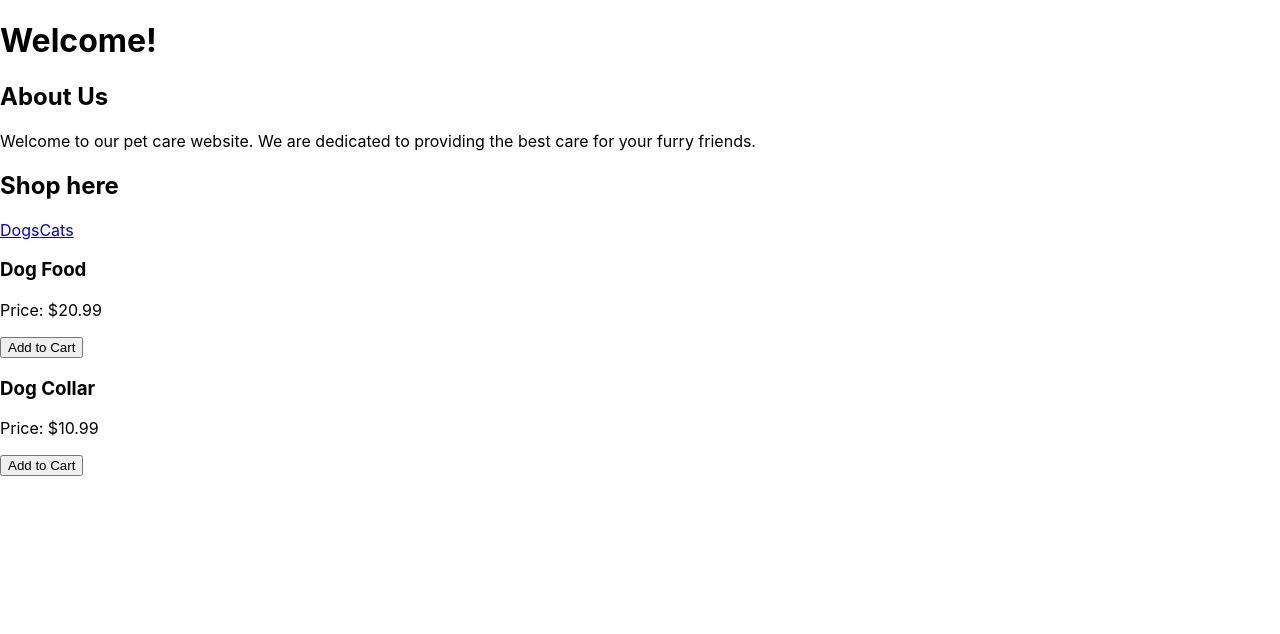
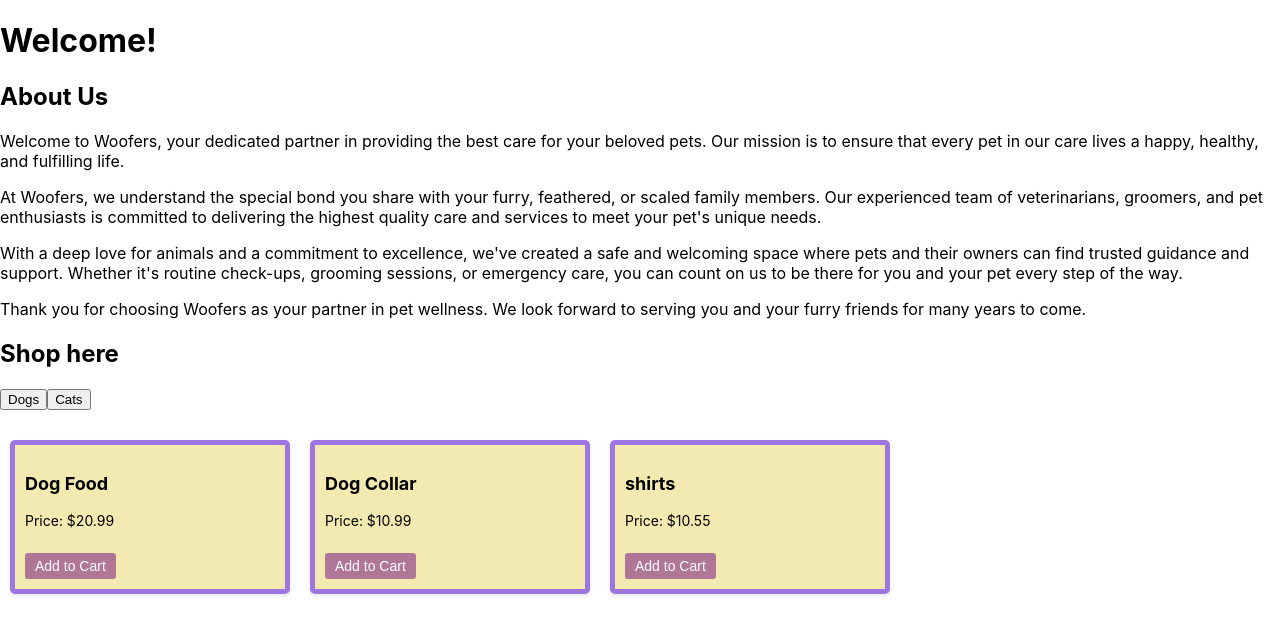
Before and after one commit to Joeyy-K/Woofers-frontend, a React (Create React App) app in the folder client/: page /shop in a window 1280 px wide. Shown: the top 634 px of the page. Built offline with nearby package versions, Linux system fonts and the light colour scheme.

Commit message:
Modified these files

```diff
--- a/client/src/components/App.js
+++ b/client/src/components/App.js
@@ -2,6 +2,8 @@
 import React from 'react';
 import About from '../components/about'
 import Shop from '../components/shop';   // Updated relative path
+import './shop.css';
+import './about.css';
 
 function App() {
   return (
--- /dev/null
+++ b/client/src/components/about.css
@@ -0,0 +1,31 @@
+/* About.css */
+
+/* Style the overall container */
+.about-container {
+    background-color: #8cb52e;
+    padding: 20px;
+    text-align: center;
+  }
+
+  /* Style the heading */
+  .about-heading {
+    font-size: 28px;
+    margin-bottom: 20px;
+    color: #333;
+  }
+
+  /* Style the paragraph text */
+  .about-paragraph {
+    font-size: 20px;
+    line-height: 1.5;
+    color: #a92b2b;
+  }
+
+  /* Style the image */
+  .about-image {
+    max-width: 100%;
+    height: auto;
+    margin-top: 20px;
+    border-radius: 5px;
+    box-shadow: 0 2px 4px rgba(0, 0, 0, 0.1);
+  }
--- a/client/src/components/about.js
+++ b/client/src/components/about.js
@@ -6,7 +6,10 @@ function About() {
   return (
     <div>
       <h2>About Us</h2>
-      <p>Welcome to our pet care website. We are dedicated to providing the best care for your furry friends.</p>
+      <p>Welcome to Woofers, your dedicated partner in providing the best care for your beloved pets. Our mission is to ensure that every pet in our care lives a happy, healthy, and fulfilling life.</p>
+    <p>At Woofers, we understand the special bond you share with your furry, feathered, or scaled family members. Our experienced team of veterinarians, groomers, and pet enthusiasts is committed to delivering the highest quality care and services to meet your pet's unique needs.</p>
+    <p>With a deep love for animals and a commitment to excellence, we've created a safe and welcoming space where pets and their owners can find trusted guidance and support. Whether it's routine check-ups, grooming sessions, or emergency care, you can count on us to be there for you and your pet every step of the way.</p>
+    <p>Thank you for choosing Woofers as your partner in pet wellness. We look forward to serving you and your furry friends for many years to come.</p>
     </div>
   );
 }
--- /dev/null
+++ b/client/src/components/shop.css
@@ -0,0 +1,66 @@
+/* Shop.css */
+
+/* Style the shop page container */
+
+.shop-background {
+   background-color: #a87575;
+}
+.shop-container {
+    text-align: center;
+    padding: 20px;
+  }
+
+  /* Style the heading */
+  .shop-heading {
+    font-size: 24px;
+    margin-bottom: 20px;
+  }
+
+  /* Style the navigation links */
+  nav {
+    margin-bottom: 20px;
+  }
+
+  nav a {
+    text-decoration: none;
+    color: #a87575;
+    font-weight: bold;
+    margin: 0 10px;
+  }
+
+  /* Style the product cards */
+  .product-card {
+    border: 5px solid #9f76e1;
+    padding: 10px;
+    margin: 10px;
+    border-radius: 5px;
+    background-color: #f2eab0;
+    box-shadow: 0 2px 4px rgba(0, 0, 0, 0.1);
+    display: inline-block;
+    width: 250px;
+    font-style: sans-serif;
+  }
+
+  .product-card h3 {
+    font-size: 18px;
+  }
+
+  .product-card p {
+    font-size: 14px;
+    margin-top: 10px;
+  }
+
+  .product-card button {
+    background-color: #af7695;
+    color: #fff;
+    border: none;
+    padding: 5px 10px;
+    border-radius: 3px;
+    cursor: pointer;
+    font-size: 14px;
+    margin-top: 10px;
+  }
+
+  .product-card button:hover {
+    background-color: #145090;
+  }
--- a/client/src/components/shop.js
+++ b/client/src/components/shop.js
@@ -2,6 +2,7 @@ import React, { useEffect, useState } from 'react';
 
 function Shop() {
   const [products, setProducts] = useState([]);
+  const [activeCategory, setActiveCategory] = useState('dogs'); // Initial category
 
   // Function to display products based on the category
   function displayProducts(category) {
@@ -46,6 +47,24 @@ function Shop() {
         name: "Cat Food",
         price: 15.99,
       },
+      {
+        id: 5,
+        category: "dogs",
+        name: "shirts",
+        price: 10.55,
+      },
+      // {
+      //   id: 6,
+      //   category: "cats",
+      //   name: "sweaters",
+      //   price: "9.45",
+      // },
+      // {
+      //   id: 7,
+      //   category: "dogs",
+      //   name: "Bioline Flea Spray",
+      //   price: "8.59",
+      //  },
     ];
 
     setProducts(fetchedProducts);
@@ -55,10 +74,10 @@ function Shop() {
     <div>
       <h2>Shop here</h2>
       <nav>
-        <a href="#dogs">Dogs</a>
-        <a href="#cats">Cats</a>
+        <button onClick={() => setActiveCategory('dogs')}>Dogs</button>
+        <button onClick={() => setActiveCategory('cats')}>Cats</button>
       </nav>
-      {displayProducts('dogs')} {/* Initial display of dog products */}
+      {displayProducts(activeCategory)}
     </div>
   );
 }
```
